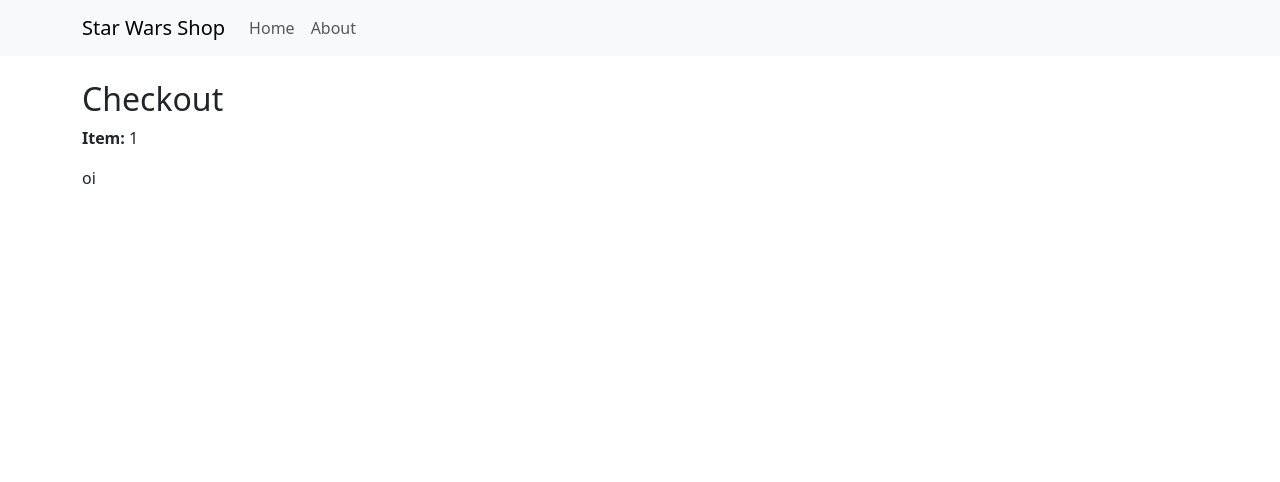
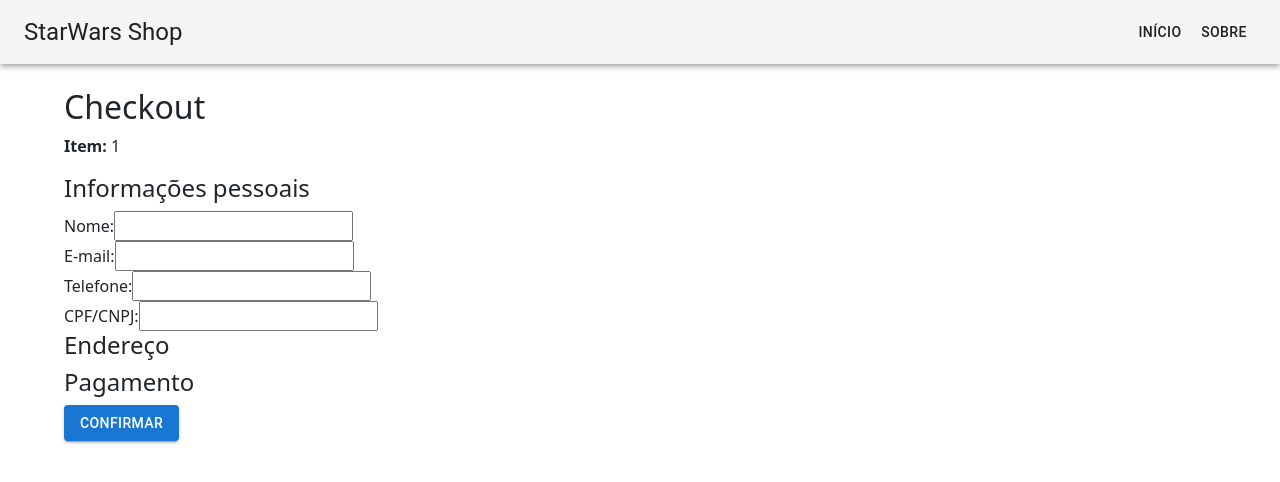
Before and after one commit to lauraghrk/starwars-shop, a React (Vite) app: page /checkout/1 in a window 1280 px wide. Shown: the top 482 px of the page. Built offline with nearby package versions, Linux system fonts and the light colour scheme.

Commit message:
update from bootstrap to MUI

```diff
--- a/index.html
+++ b/index.html
@@ -3,8 +3,8 @@
   <head>
     <meta charset="UTF-8" />
     <link rel="icon" type="image/svg+xml" href="/vite.svg" />
-    <meta name="viewport" content="width=device-width, initial-scale=1.0" />
-    <title>Vite + React + TS</title>
+    <meta name="viewport" content="initial-scale=1, width=device-width" />
+    <title>StarWars Shop</title>
   </head>
   <body>
     <div id="root"></div>
--- a/package.json
+++ b/package.json
@@ -9,6 +9,9 @@
     "preview": "vite preview"
   },
   "dependencies": {
+    "@emotion/react": "^11.11.1",
+    "@emotion/styled": "^11.11.0",
+    "@mui/material": "^5.14.4",
     "@types/react-router-dom": "^5.3.3",
     "axios": "^1.4.0",
     "axios-hooks": "^4.0.0",
@@ -19,7 +22,6 @@
     "mobx": "^6.10.0",
     "mobx-react-lite": "^4.0.3",
     "react": "^18.2.0",
-    "react-bootstrap": "^2.8.0",
     "react-dom": "^18.2.0",
     "react-router-dom": "^6.14.1",
     "sort-by": "^1.2.0"
--- a/src/App.tsx
+++ b/src/App.tsx
@@ -1,14 +1,17 @@
 import 'bootstrap/dist/css/bootstrap.min.css'
 import { BrowserRouter } from "react-router-dom"
 import Router from './routes/Router'
-import BrandNavbar from './components/BrandNavbar'
+import Navbar from './components/Navbar'
+import Container from '@mui/material/Container/Container'
 
 
 function App() {
   return (
     <BrowserRouter>
-      <BrandNavbar /><br />
-      <Router />
+      <Navbar /><br />
+      <Container>
+        <Router />
+      </Container>
     </BrowserRouter>
   )
 }
--- a/src/Screens/About.tsx
+++ b/src/Screens/About.tsx
@@ -1,12 +1,11 @@
-import Container from "react-bootstrap/esm/Container"
 
 function About() {
 
     return (
-        <Container>
+        <div>
             <h2>About</h2>
             <p>This webpage is developed with React Typescript. It simulates a store for buying Star Wars vehicles available at the StarWars API.</p>
-        </Container>
+        </div>
     )
 }
 
--- a/src/Screens/Checkout.tsx
+++ b/src/Screens/Checkout.tsx
@@ -1,4 +1,3 @@
-import Container from "react-bootstrap/esm/Container"
 import { useParams } from "react-router-dom"
 import CheckoutForm from "../components/CheckoutForm"
 
@@ -6,15 +5,14 @@
 
     const {name} = useParams()
     return (
-        <Container>
+        <div>
             <h2>Checkout</h2>
             <p><b>Item: </b>{name}</p>
             <CheckoutForm />
-        </Container>
+        </div>
     )
 }
 
 export default Checkout
 
-//Formulário checkout
 //Props veículo
--- a/src/Screens/Home.tsx
+++ b/src/Screens/Home.tsx
@@ -1,10 +1,9 @@
+import Container from '@mui/material/Container/Container'
 import { useEffect, useContext } from 'react'
 import { observer } from 'mobx-react-lite'
 import { IVehicle } from '../interfaces/IVehicle'
 import {VehicleStoreContext} from '../stores/VehicleStore'
 import ListItem from '../components/ListItem'
-import Container from 'react-bootstrap/Container'
-import ListGroup from 'react-bootstrap/ListGroup'
 
 const Home = observer(() => {
 
@@ -20,10 +19,10 @@
     }
 
      return (
-        <Container>
-            <ListGroup>
+        <Container maxWidth='md'>
+            <div>
                 {vehicles.map((vehicle: IVehicle) => <ListItem key={vehicle.url} name={vehicle.name} url={vehicle.url} vehicle={vehicle} />)}
-            </ListGroup>
+            </div>
         </Container>
     )
 })
--- a/src/components/BrandNavbar.tsx
+++ /dev/null
@@ -1,22 +0,0 @@
-import Container from 'react-bootstrap/Container';
-import Nav from 'react-bootstrap/Nav';
-import Navbar from 'react-bootstrap/Navbar';
-
-function BrandNavbar() {
-  return (
-    <Navbar expand="lg" className="bg-body-tertiary">
-      <Container>
-        <Navbar.Brand href="/">Star Wars Shop</Navbar.Brand>
-        <Navbar.Toggle aria-controls="basic-navbar-nav" />
-        <Navbar.Collapse id="basic-navbar-nav">
-          <Nav className="me-auto">
-            <Nav.Link href="/">Home</Nav.Link>
-            <Nav.Link href="/about">About</Nav.Link>
-          </Nav>
-        </Navbar.Collapse>
-      </Container>
-    </Navbar>
-  );
-}
-
-export default BrandNavbar;
--- a/src/components/CheckoutForm.tsx
+++ b/src/components/CheckoutForm.tsx
@@ -1,6 +1,46 @@
+import { Formik, Form, Field } from 'formik'
+import Button from '@mui/material/Button';
+
 function CheckoutForm() {
+
+    function onsubmit() {
+        console.log("Enviado")
+    }
+
     return (
-        <p>oi</p>
+        <Formik initialValues={{}} onSubmit={onsubmit}>
+            {() => (
+                <Form>
+                    <div>
+                        <h4>Informações pessoais</h4>
+                        <div>
+                            <label>Nome: </label>
+                            <Field name='name' type='text' />
+                        </div>
+                        <div>
+                            <label>E-mail: </label>
+                            <Field name='email' type='email' />
+                        </div>
+                        <div>
+                            <label>Telefone: </label>
+                            <Field name='email' type='email' />
+                        </div>
+                        <div>
+                            <label>CPF/CNPJ: </label>
+                            <Field name='email' type='email' />
+                        </div>
+                    </div>
+                    <div>
+                        <h4>Endereço</h4>
+                    </div>
+                    <div>
+                        <h4>Pagamento</h4>
+
+                    </div>
+                    <Button variant='contained' type="submit">Confirmar</Button>
+                </Form>
+            )}
+        </Formik>
     )
 }
 
--- a/src/components/ListItem.tsx
+++ b/src/components/ListItem.tsx
@@ -1,16 +1,15 @@
 import { Link } from "react-router-dom"
-import ListGroupItem from 'react-bootstrap/esm/ListGroupItem'
 import { IVehicle } from "../interfaces/IVehicle"
 
 function ListItem(vehicle: IVehicle) {
     return (
-        <ListGroupItem>
+        <div>
             <Link to={'/checkout/' + vehicle.name}>
                 <div>
                     {vehicle.name}
                 </div>
             </Link>
-        </ListGroupItem>
+        </div>
     )
 }
 
--- /dev/null
+++ b/src/components/Navbar.tsx
@@ -0,0 +1,24 @@
+import AppBar from '@mui/material/AppBar';
+import Box from '@mui/material/Box';
+import Toolbar from '@mui/material/Toolbar';
+import Typography from '@mui/material/Typography';
+import Button from '@mui/material/Button';
+import { Link } from 'react-router-dom';
+
+function NavBar() {
+  return (
+    <Box sx={{ flexGrow: 1 }}>
+      <AppBar position="static" color="default">
+        <Toolbar>
+          <Typography variant="h5" component="div" sx={{ flexGrow: 1 }}>
+            StarWars Shop
+          </Typography>
+          <Button color="inherit">Início</Button>
+          <Button color="inherit">Sobre</Button>
+        </Toolbar>
+      </AppBar>
+    </Box>
+  );
+}
+
+export default NavBar
```
Also changed, not shown: 1 other file (tests, documents, lock files or other folders).
